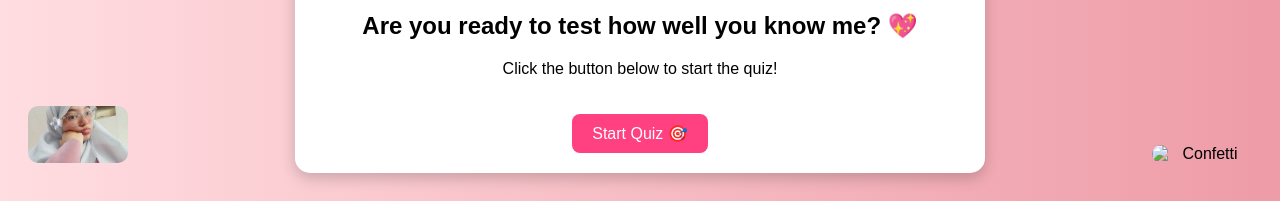
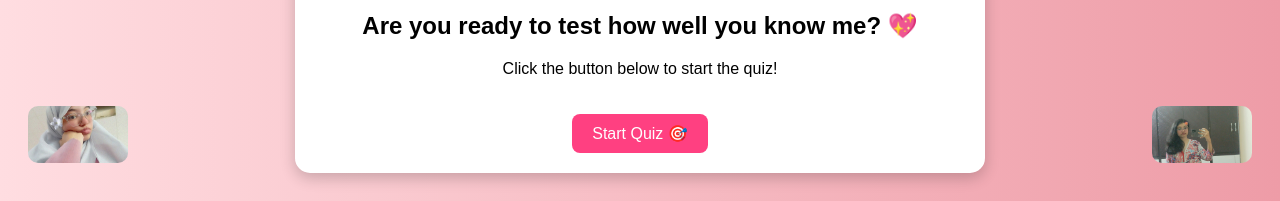
Before and after one commit to sruthi19-bot/sohasbday, a plain HTML site: page index.html in a window 1280 px wide. Shown: the part 785-986 px from the top of the page. Drawn offline with nearby package versions, Linux system fonts and the light colour scheme.

Commit message:
Update index.html

```diff
--- a/index.html
+++ b/index.html
@@ -113,7 +113,7 @@
 <img src="WhatsApp Image 2025-08-10 at 08.30.46.jpeg" class="side-image top-left" alt="Cake">
 <img src="WhatsApp Image 2025-08-10 at 08.37.08 (1).jpeg" class="side-image top-right" alt="Balloons">
 <img src="WhatsApp Image 2025-08-10 at 08.37.09 (1).jpeg" class="side-image bottom-left" alt="Cupcake">
-<img src="" class="side-image bottom-right" alt="Confetti">
+<img src="WhatsApp Image 2025-08-10 at 08.37.09.jpeg" class="side-image bottom-right" alt="Confetti">
 
 <h1>🎂 Birthday Girl Quiz 🎉</h1>
 
```
